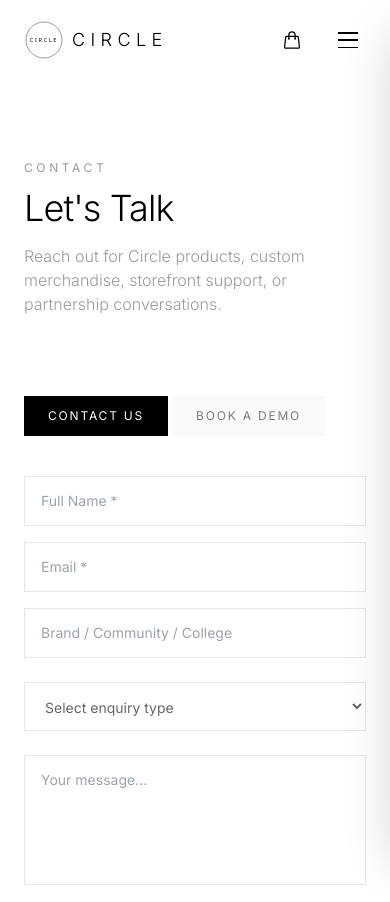
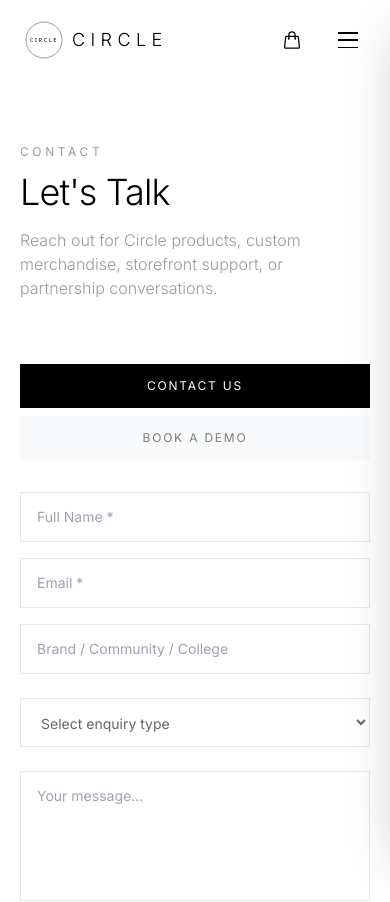
Before and after one commit to ambersoni2210-ux/circle-website, a Next.js app: page /contact in a window 390 px wide. Shown: the top 902 px of the page. Built offline with nearby package versions, Linux system fonts and the light colour scheme.

Commit message:
Update page.tsx

```diff
--- a/src/app/contact/page.tsx
+++ b/src/app/contact/page.tsx
@@ -44,7 +44,7 @@
     return (
       <div className="pt-20">
         <section className="py-32 text-center">
-          <div className="max-w-lg mx-auto px-6">
+          <div className="max-w-lg mx-auto px-5 sm:px-6">
             <AnimatedSection>
               <div className="w-20 h-20 bg-black rounded-full flex items-center justify-center mx-auto mb-8">
                 <svg className="w-8 h-8 text-white" fill="none" viewBox="0 0 24 24" stroke="currentColor" strokeWidth={2}>
@@ -67,8 +67,8 @@
   return (
     <div className="pt-20">
       {/* Hero */}
-      <section className="py-20 md:py-28">
-        <div className="max-w-[1400px] mx-auto px-6 lg:px-10">
+      <section className="py-16 sm:py-20 lg:py-28">
+        <div className="max-w-[1400px] mx-auto px-5 sm:px-6 lg:px-10">
           <AnimatedSection>
             <p className="text-xs tracking-[0.3em] uppercase text-black/40 mb-3">Contact</p>
             <h1 className="text-4xl md:text-6xl font-light tracking-tight">
@@ -82,16 +82,16 @@
       </section>
 
       {/* Form Section */}
-      <section className="pb-24 md:pb-32">
-        <div className="max-w-[1400px] mx-auto px-6 lg:px-10">
+      <section className="pb-16 sm:pb-20 lg:pb-32">
+        <div className="max-w-[1400px] mx-auto px-5 sm:px-6 lg:px-10">
           <div className="grid lg:grid-cols-5 gap-16">
             {/* Form */}
             <div className="lg:col-span-3">
               {/* Tabs */}
-              <div className="flex gap-1 mb-10">
+              <div className="grid grid-cols-1 gap-2 mb-8 sm:mb-10 sm:inline-grid sm:grid-cols-2">
                 <button
                   onClick={() => setFormType('contact')}
-                  className={`px-6 py-3 text-xs tracking-[0.15em] uppercase transition-all ${
+                  className={`min-h-11 px-5 sm:px-6 py-3 text-xs tracking-[0.15em] uppercase transition-all ${
                     formType === 'contact'
                       ? 'bg-black text-white'
                       : 'bg-gray-50 text-black/50 hover:bg-gray-100'
@@ -101,7 +101,7 @@
                 </button>
                 <button
                   onClick={() => setFormType('demo')}
-                  className={`px-6 py-3 text-xs tracking-[0.15em] uppercase transition-all ${
+                  className={`min-h-11 px-5 sm:px-6 py-3 text-xs tracking-[0.15em] uppercase transition-all ${
                     formType === 'demo'
                       ? 'bg-black text-white'
                       : 'bg-gray-50 text-black/50 hover:bg-gray-100'
@@ -112,7 +112,7 @@
               </div>
 
               <form onSubmit={handleSubmit} className="space-y-6">
-                <div className="grid grid-cols-2 gap-4">
+                <div className="grid grid-cols-1 sm:grid-cols-2 gap-4">
                   <input
                     type="text"
                     name="name"
@@ -120,7 +120,7 @@
                     required
                     value={form.name}
                     onChange={handleChange}
-                    className="col-span-2 sm:col-span-1 px-4 py-3.5 border border-gray-200 text-sm focus:border-black outline-none transition-colors bg-transparent"
+                    className="sm:col-span-1 px-4 py-3.5 border border-gray-200 text-sm focus:border-black outline-none transition-colors bg-transparent"
                   />
                   <input
                     type="email"
@@ -129,7 +129,7 @@
                     required
                     value={form.email}
                     onChange={handleChange}
-                    className="col-span-2 sm:col-span-1 px-4 py-3.5 border border-gray-200 text-sm focus:border-black outline-none transition-colors bg-transparent"
+                    className="sm:col-span-1 px-4 py-3.5 border border-gray-200 text-sm focus:border-black outline-none transition-colors bg-transparent"
                   />
                   <input
                     type="text"
@@ -137,7 +137,7 @@
                     placeholder="Brand / Community / College"
                     value={form.organization}
                     onChange={handleChange}
-                    className="col-span-2 px-4 py-3.5 border border-gray-200 text-sm focus:border-black outline-none transition-colors bg-transparent"
+                    className="sm:col-span-2 px-4 py-3.5 border border-gray-200 text-sm focus:border-black outline-none transition-colors bg-transparent"
                   />
                 </div>
 
@@ -156,7 +156,7 @@
                 </select>
 
                 {formType === 'demo' && (
-                  <div className="grid grid-cols-2 gap-4">
+                  <div className="grid grid-cols-1 sm:grid-cols-2 gap-4">
                     <input
                       type="date"
                       name="date"
@@ -200,7 +200,7 @@
 
             {/* Contact Info */}
             <div className="lg:col-span-2">
-              <div className="bg-black text-white p-10 md:p-12 sticky top-28">
+              <div className="bg-black text-white p-6 sm:p-8 md:p-12 lg:sticky lg:top-28">
                 <h3 className="text-lg font-light tracking-wide mb-8">Get in Touch</h3>
 
                 <div className="space-y-8">
```
